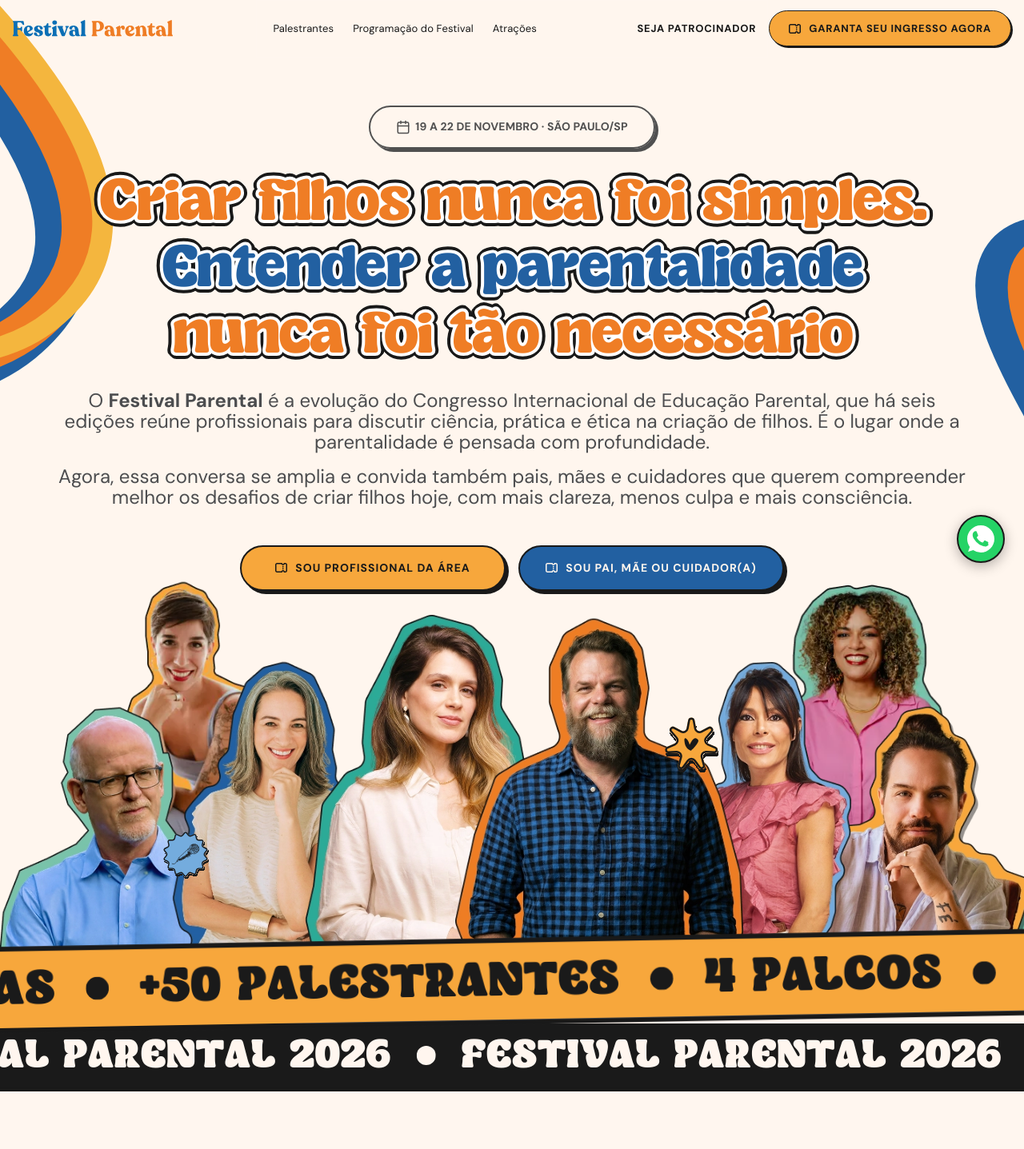
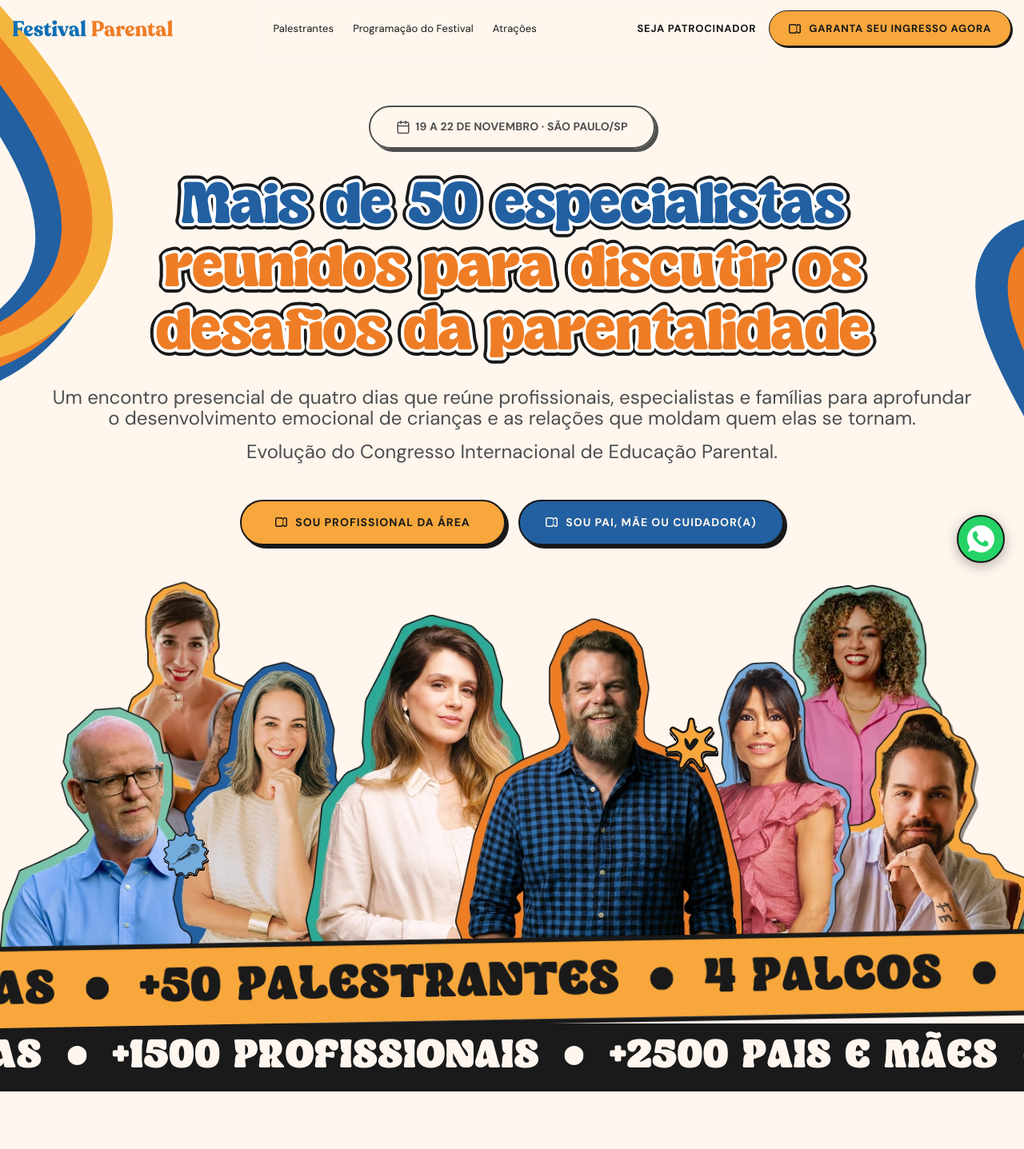
Before and after one commit to oanthonydesign/-LP-Festival-parental, a Next.js app: page / in a window 1280 px wide. Shown: the top 1437 px of the page at 80% size. Built offline with nearby package versions, Linux system fonts and the light colour scheme.

Commit message:
feat: atualiza textos das seções, marquee e corrige script utmify

```diff
--- a/src/app/layout.tsx
+++ b/src/app/layout.tsx
@@ -49,6 +49,8 @@ export default function RootLayout({
                     data-utmify-prevent-xcod-sck
                     data-utmify-prevent-subids
                     strategy="afterInteractive"
+                    async
+                    defer
                 />
             </body>
         </html>
--- a/src/components/sections/HeroSection.tsx
+++ b/src/components/sections/HeroSection.tsx
@@ -51,20 +51,20 @@ export default function HeroSection() {
 
                     {/* Headline */}
                     <h1 className="font-sugar-peachy font-bold text-[#ef7d25] text-[32px] sm:text-[52px] md:text-[72px] lg:text-[88px] text-center leading-[0.9] md:leading-[0.9] tracking-[-1px] md:tracking-[-3px] relative px-4 md:px-0 w-full [-webkit-text-stroke:4px_#fff] md:[-webkit-text-stroke:8px_#fff] [paint-order:stroke_fill] [filter:drop-shadow(1px_1px_0_#191919)_drop-shadow(-1px_-1px_0_#191919)_drop-shadow(1px_-1px_0_#191919)_drop-shadow(-1px_1px_0_#191919)] md:[filter:drop-shadow(2px_2px_0_#191919)_drop-shadow(-2px_-2px_0_#191919)_drop-shadow(2px_-2px_0_#191919)_drop-shadow(-2px_2px_0_#191919)]">
-                        <span className="block">Criar filhos nunca foi simples.</span>
                         <span className="block mt-1">
-                            <span className="text-[#2260a1]">Entender a parentalidade</span>
+                            <span className="text-[#2260a1]">Mais de 50 especialistas</span>
                         </span>
-                        <span className="block mt-1">nunca foi tão necessário</span>
+                        <span className="block">reunidos para discutir os</span>
+                        <span className="block">desafios da parentalidade</span>
                     </h1>
 
                     {/* Subtext */}
                     <div className="font-dm-sans text-[#4c4d4f] text-[16px] sm:text-[18px] md:text-[24px] text-center leading-[1.2] md:leading-[1.1] flex flex-col gap-3 md:gap-4 max-w-full md:max-w-[1150px] px-2 md:px-0">
                         <p>
-                            O <b>Festival Parental</b> é a evolução do Congresso Internacional de Educação Parental, que há seis edições reúne profissionais para discutir ciência, prática e ética na criação de filhos. É o lugar onde a parentalidade é pensada com profundidade.
+                            Um encontro presencial de quatro dias que reúne profissionais, especialistas e famílias para aprofundar o desenvolvimento emocional de crianças e as relações que moldam quem elas se tornam.
                         </p>
                         <p>
-                            Agora, essa conversa se amplia e convida também pais, mães e cuidadores que querem compreender melhor os desafios de criar filhos hoje, com mais clareza, menos culpa e mais consciência.
+                            Evolução do Congresso Internacional de Educação Parental.
                         </p>
                     </div>
                 </div>
--- a/src/components/sections/Marquee02.tsx
+++ b/src/components/sections/Marquee02.tsx
@@ -47,9 +47,13 @@ export default function Marquee02() {
         </div>
     );
 
-    const text = "FESTIVAL PARENTAL 2026";
-    const repetition = 10; // Repetir o texto para garantir cobertura
-    const items = Array(repetition).fill(text);
+    const rawItems = [
+        "+50 especialistas",
+        "+1500 profissionais",
+        "+2500 Pais e mães"
+    ];
+    const repetition = 10;
+    const items = Array(repetition).fill(rawItems).flat();
 
     return (
         <div
--- a/src/components/sections/Section2.tsx
+++ b/src/components/sections/Section2.tsx
@@ -37,7 +37,7 @@ export default function Section2() {
                     <div className="flex flex-col gap-6 items-center w-full max-w-[1200px]">
                         <div className="flex flex-col font-sugar-peachy justify-center relative text-[#ef7d25] text-[36px] md:text-[46px] leading-[0.9]">
                             <p className="whitespace-pre-wrap break-words">Nunca se falou tanto sobre parentalidade.</p>
-                            <p className="whitespace-pre-wrap break-words">E nunca foi tão fácil se sentir inseguro, culpado ou perdido.</p>
+                            <p className="whitespace-pre-wrap break-words">E nunca foi tão difícil se sentir seguro nela.</p>
                         </div>
                     </div>
 
@@ -45,10 +45,13 @@ export default function Section2() {
                     <div className="flex flex-col items-center w-full max-w-[1200px]">
                         <div className="flex flex-col font-dm-sans justify-center leading-tight relative text-[#4c4d4f] text-[18px] lg:text-[24px]">
                             <p className="mb-4">
-                                Pais e cuidadores convivem com excesso de informação e pressão para fazer tudo certo. Educadores parentais e profissionais da área atuam em um campo ainda em amadurecimento, buscando se conectar com famílias que precisam desse apoio, enquanto acompanham novas pesquisas e fortalecem o networking entre pares.
+                                Pais e cuidadores convivem com excesso de informação, pressão e dúvida.
                             </p>
                             <p>
-                                O Festival Parental nasce para transformar essa complexidade em compreensão. Um encontro presencial que reúne ciência, prática e experiência real para pensar a parentalidade com mais profundidade e construir caminhos mais conscientes para quem vive e trabalha com famílias.
+                                Profissionais atuam em um campo em constante transformação, buscando traduzir teoria em prática no trabalho com famílias.
+                            </p>
+                            <p>
+                                O Festival Parental nasce desse cenário: um encontro presencial que reúne ciência, prática e experiência real para aprofundar a parentalidade com mais clareza, menos ruído e mais conexão.
                             </p>
                         </div>
                     </div>
```
